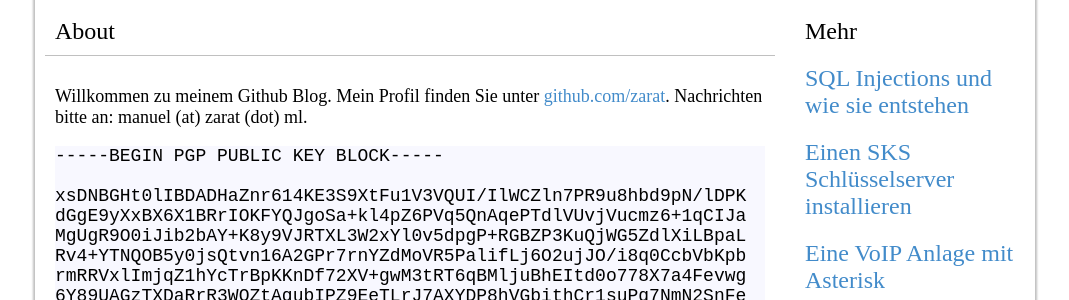
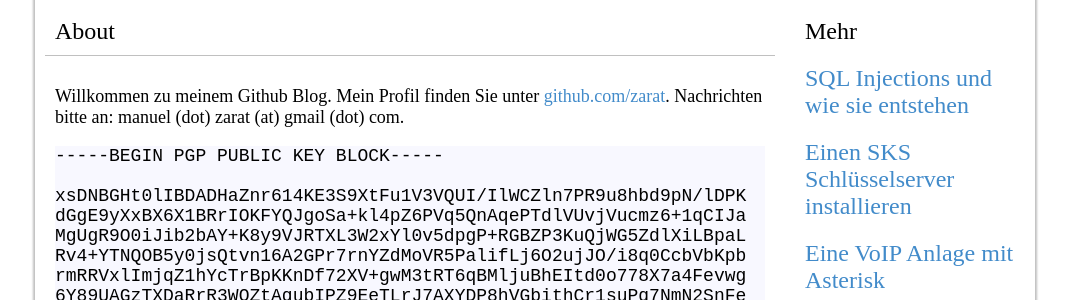
Before and after one commit to zarat/zarat.github.io, a Jekyll site: the page built from about.md, in a window 1280 px wide. Shown: the part 225-525 px from the top of the page, without its empty margins (105-1174 px from the left). Built offline with Jekyll 4.4.1, drawn with Linux system fonts in a browser that asks for light colours; comment, search, counter and statistics services are not loaded.

Commit message:
Update about.md

```diff
--- a/about.md
+++ b/about.md
@@ -3,7 +3,7 @@ layout: page
 title: About
 permalink: /about/
 ---
-Willkommen zu meinem Github Blog. Mein Profil finden Sie unter [github.com/zarat](https://github.com/zarat). Nachrichten bitte an: manuel (at) zarat (dot) ml.
+Willkommen zu meinem Github Blog. Mein Profil finden Sie unter [github.com/zarat](https://github.com/zarat). Nachrichten bitte an: manuel (dot) zarat (at) gmail (dot) com.
 
 <pre>
 -----BEGIN PGP PUBLIC KEY BLOCK-----
```
